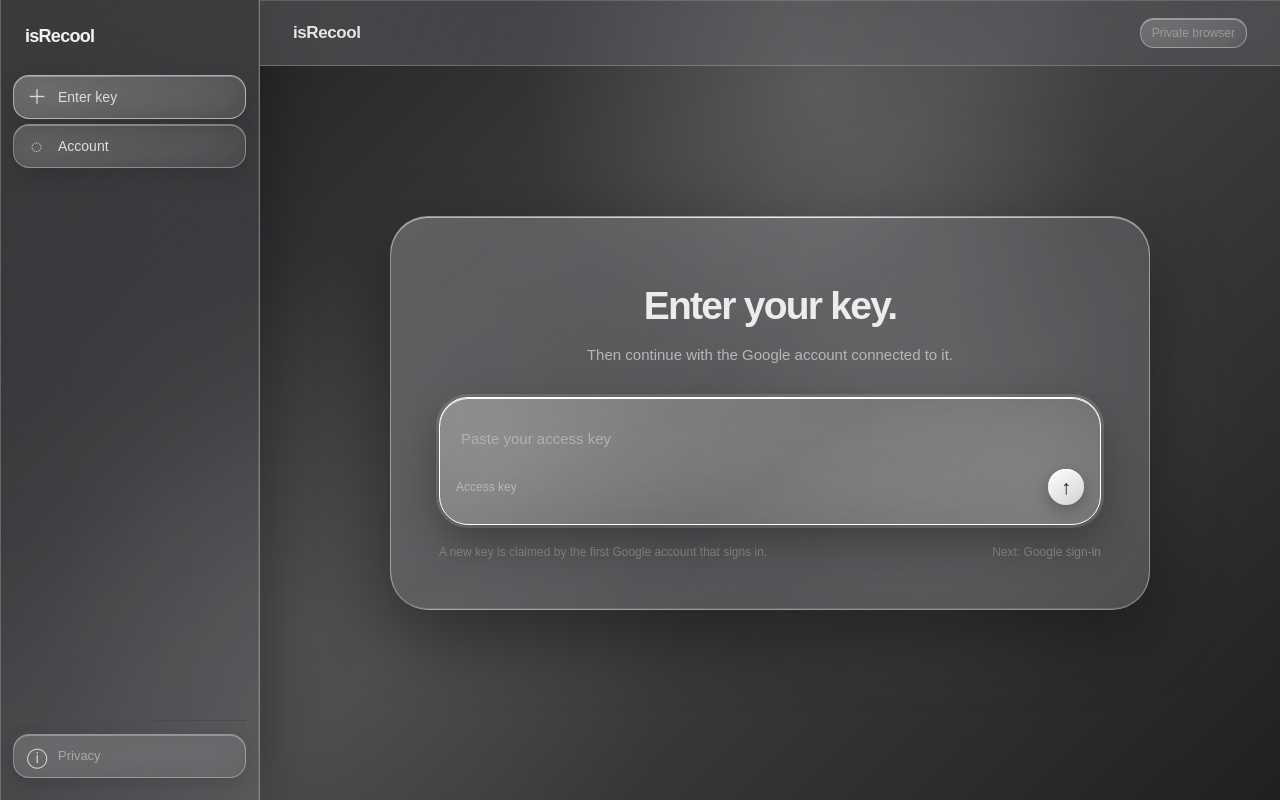
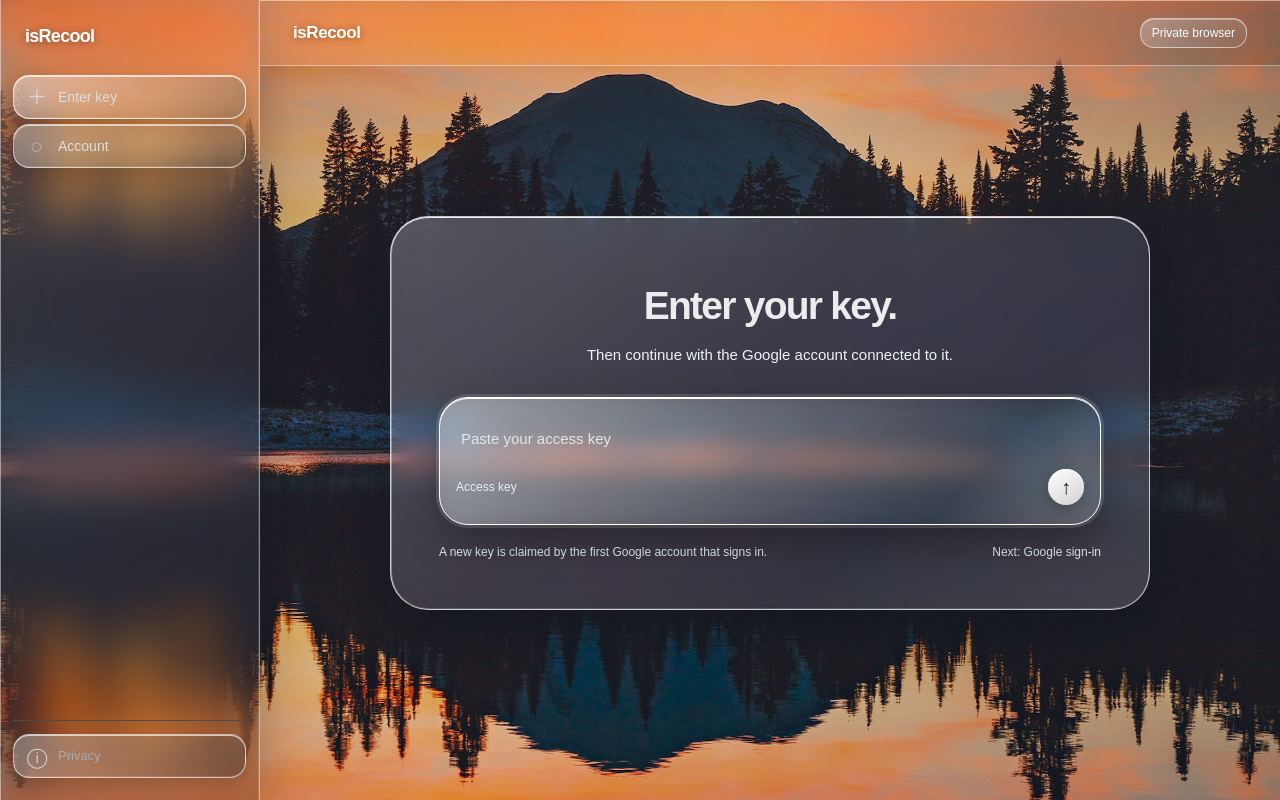
Before and after one commit to jamisonkaden7-dev/kadens-propxy, a website: page docs/index.html in a window 1280 px wide. Drawn offline with Linux system fonts and the light colour scheme.

Commit message:
Add sunset lake wallpaper and liquid glass landing page

```diff
--- a/docs/index.html
+++ b/docs/index.html
@@ -56,6 +56,20 @@
 @media(max-width:720px){.brand{display:none}.center{padding:30px 24px;border-radius:30px}}
 @media(max-width:480px){main{padding:19vh 16px 44px}.center{padding:25px 17px;border-radius:27px}.search{border-radius:23px}.sidebar{width:54px;padding:15px 5px}.top{padding:0 16px}}
 @media(prefers-reduced-motion:reduce){*,*:before,*:after{animation-duration:.01ms!important;transition-duration:.01ms!important}}
+/* Nature wallpaper and translucent, light-catching liquid glass. */
+.shell{background:linear-gradient(115deg,#1018204d,#14212b22 50%,#10182048),url('./nature-lake-glass.jpg') center center/cover fixed;isolation:isolate}
+.workspace:before{display:none}
+.sidebar{background:linear-gradient(140deg,#e7f2f32b,#bfd0d018 48%,#15263246);border-right-color:#ffffff73;box-shadow:inset 1px 0 #ffffff72,inset -1px 0 #ffffff1f,10px 0 35px #06101930;backdrop-filter:blur(24px) saturate(170%);-webkit-backdrop-filter:blur(24px) saturate(170%)}
+.top{background:linear-gradient(110deg,#e6f1f12c,#b2cad019 55%,#14242d32);border-bottom-color:#ffffff67;box-shadow:inset 0 1px #ffffff7a;backdrop-filter:blur(24px) saturate(165%);-webkit-backdrop-filter:blur(24px) saturate(165%)}
+.center{background:linear-gradient(140deg,#f3fbfc3e,#d4e5e522 43%,#bdd7e01c 70%,#e6f2ef2b);border-color:#ffffffb8;box-shadow:inset 0 1px #ffffffe3,inset 0 -1px #ffffff2e,inset 1px 0 #ffffff58,0 28px 68px #08131b85;backdrop-filter:blur(14px) saturate(185%) brightness(1.1);-webkit-backdrop-filter:blur(14px) saturate(185%) brightness(1.1)}
+.center:before{background:linear-gradient(90deg,transparent,#fff,transparent)}
+.nav-link{background:linear-gradient(140deg,#eef8f452,#c4d8d820 54%,#0c1c283d);border-color:#ffffff9a;box-shadow:inset 0 1px #ffffffa8,inset 0 -1px #ffffff20,0 8px 20px #07121a38;backdrop-filter:blur(14px) saturate(175%);-webkit-backdrop-filter:blur(14px) saturate(175%)}
+.side-nav .nav-link:first-child{background:linear-gradient(140deg,#ffffff67,#b6cbd62d 55%,#1d3e4a3d);border-color:#ffffffc4}
+.search,.key-input{background:linear-gradient(135deg,#ffffff62,#d9eced27 45%,#112c3b3b 78%,#ffffff25);border-color:#ffffffc2;box-shadow:inset 0 1px #fff,inset 0 -1px #ffffff33,0 14px 35px #06121d66;backdrop-filter:blur(13px) saturate(175%);-webkit-backdrop-filter:blur(13px) saturate(175%)}
+.search:before{background:linear-gradient(90deg,transparent,#ffffffdf,transparent)}
+.top-note,.overline,.alert{background:linear-gradient(145deg,#ffffff43,#ffffff10);border-color:#ffffff8b;color:#f8fcff;backdrop-filter:blur(16px) saturate(155%);-webkit-backdrop-filter:blur(16px) saturate(155%)}
+.subhead,.reason{color:#edf3f4}.helper,.info,.identity,.composer-label{color:#e5eff0}.search input::placeholder{color:#e0e9e9}.brand,.top-title{color:#fff;text-shadow:0 1px 8px #0006}
+@media(max-width:720px){.shell{background-attachment:scroll;background-position:54% center}}
 </style>
 </head>
 <body>
```
Also changed, not shown: docs/nature-lake-glass.jpg (added).
